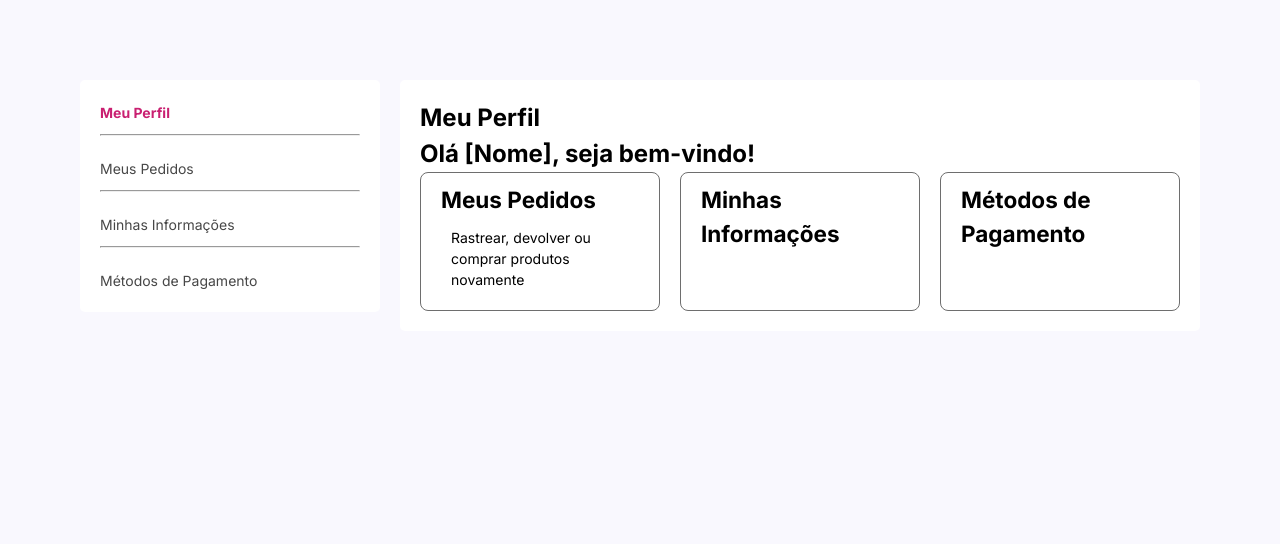
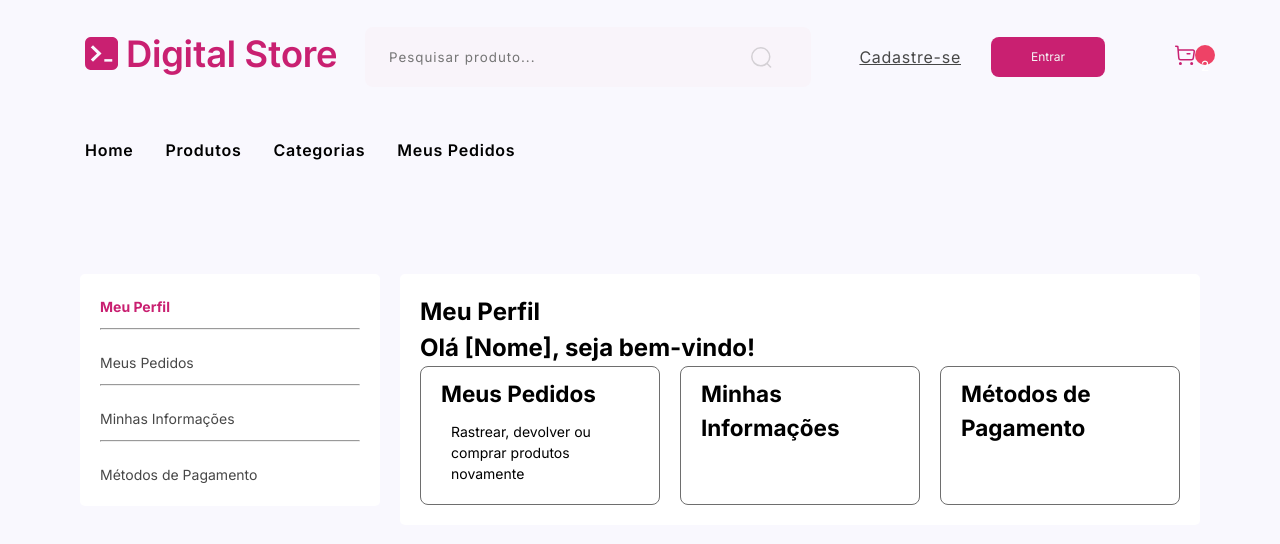
Before and after one commit to DCFS5S/dripstore, a React (Vite) app: page /meus-pedidos/meu-perfil in a window 1280 px wide. Shown: the top 544 px of the page. Built offline with nearby package versions, Linux system fonts and the light colour scheme.

Commit message:
Add Header ao component

```diff
--- a/src/pages/MyAccount/MyAccount.jsx
+++ b/src/pages/MyAccount/MyAccount.jsx
@@ -1,6 +1,7 @@
 import { Outlet, useNavigate } from "react-router-dom";
 import { Sidebar } from "./Sidebar/Sidebar";
 import { useEffect } from "react";
+import { Header } from "../../components/Header/Header";
 import "./MyAccount.css";
 
 export const MyAccount = () => {
@@ -13,6 +14,7 @@ export const MyAccount = () => {
   return (
     <>
       <div>
+        <Header />
         <section className="account-container">
           <Sidebar />
 
```
